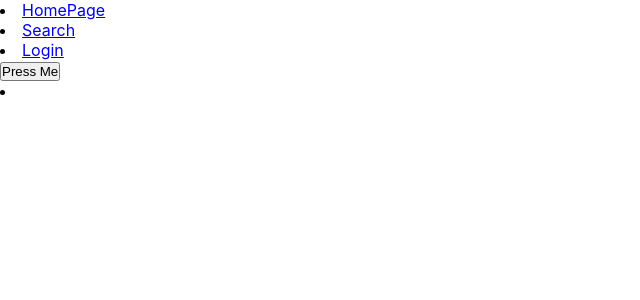
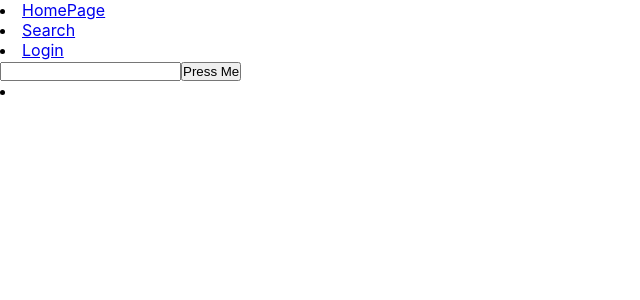
Before and after one commit to Ritchie88/Movie-Streamability-WebServer, a React (Create React App) app: page /search in a window 1280 px wide. Shown: the top 300 px of the page, without its empty margins (0-640 px from the left). Built offline with nearby package versions, Linux system fonts and the light colour scheme.

Commit message:
User Input for Movie Search Added

```diff
--- a/src/components/SearchPage.js
+++ b/src/components/SearchPage.js
@@ -3,16 +3,25 @@ import axios from "axios";
 
 function SearchPage() {
 
+    function clearPage(toClear){
+      while(toClear.firstChild){
+        toClear.removeChild(toClear.firstChild);
+      }
+    }
+
     return (
-      <div className="HomePage">
+      <div className="SearchPage">
         <Header />
-        <header className="Home-Header">
+        <body id="contents">
+          <input type = "text" id = "input"/>
           <button onClick={async () => {
+
+              const titleInput = document.getElementById("input").value;
               const options = {
                 method: 'GET',
                 url: 'https://streaming-availability.p.rapidapi.com/v2/search/title',
                 params: {
-                title: 'batman',
+                  title: titleInput,
                   country: 'ca',
                   show_type: 'movie',
                   output_language: 'en'
@@ -27,6 +36,7 @@ function SearchPage() {
                 const response = await axios.request(options);
                 //console.log(response.data);
                 let printRes = document.getElementById("printRes");
+                clearPage(printRes);
                 const results = response.data["result"];
                 for(let i = 0; i<results.length; i++){
                   let newEntry = document.createElement("a");
@@ -45,8 +55,10 @@ function SearchPage() {
               //let movieList = await response.json();
             }
             }>Press Me </button>
+
+
             <li id = "printRes"/>
-        </header>
+          </body>
       </div>
     );
   }
```
Lines whose indentation alone changed are shown as unchanged.
